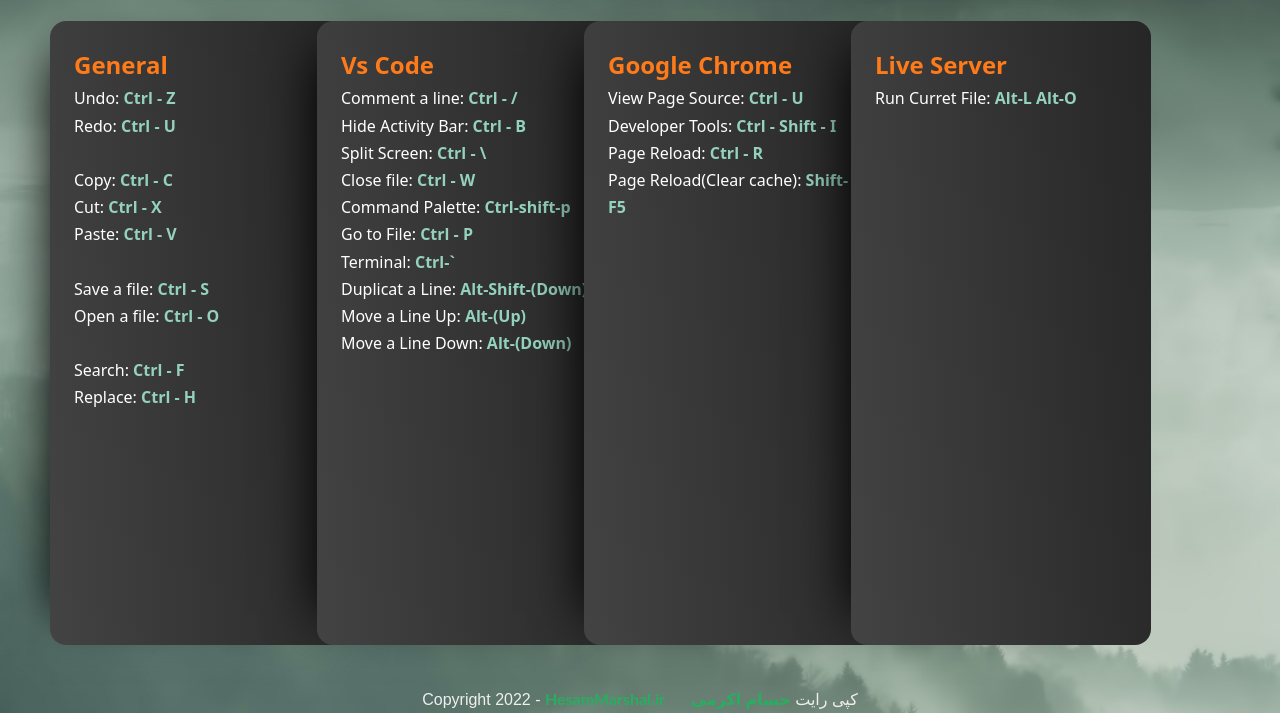
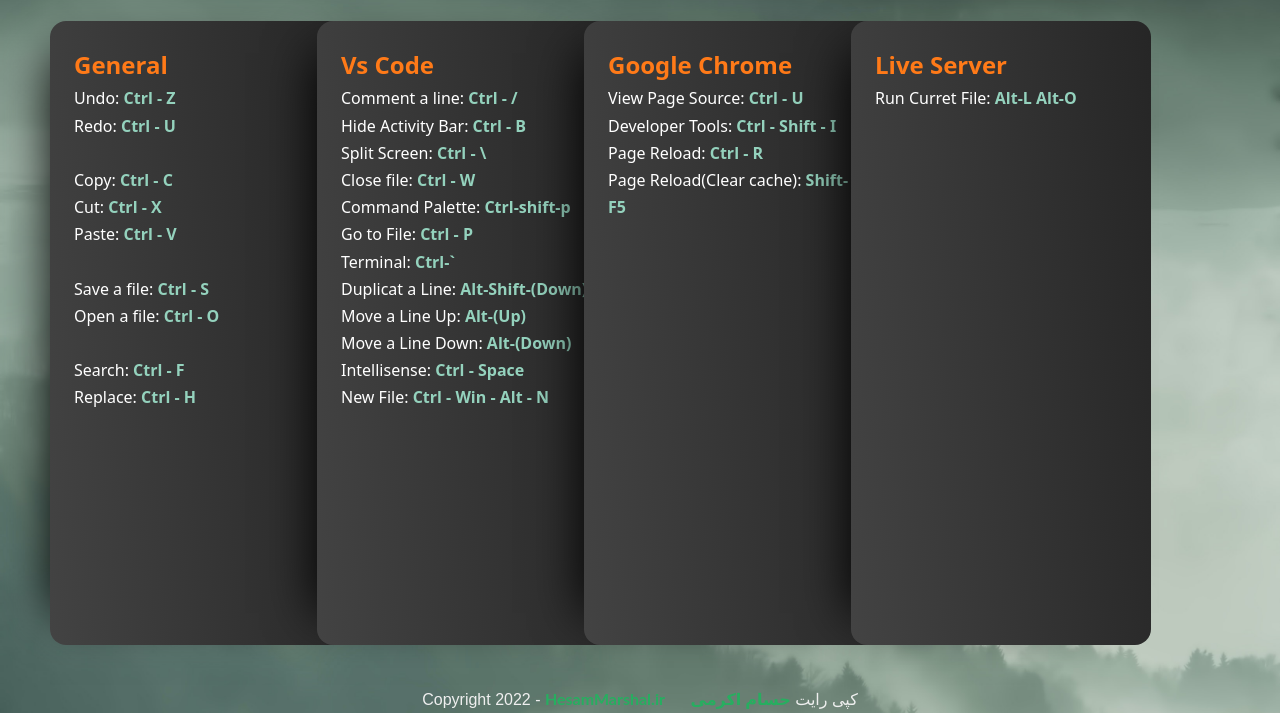
Before and after one commit to HesamMarshal/javascript_tutorial, a plain HTML site: page shortcuts.html in a window 1280 px wide. Shown: the part 87-800 px from the top of the page. Drawn offline with Linux system fonts and the light colour scheme.

Commit message:
add two shortcuts to vscode card

```diff
--- a/shortcuts.html
+++ b/shortcuts.html
@@ -4,6 +4,7 @@
 <head>
     <meta charset="UTF-8">
     <meta http-equiv="X-UA-Compatible" content="IE=edge">
+    <meta name="author" content="Hesam Akrami">
     <meta name="viewport" content="width=device-width, initial-scale=1.0">
     <link rel="stylesheet" href="./css/styles.css">
     <!-- Favicon -->
@@ -58,6 +59,8 @@
                 <li>Duplicat a Line: <span>Alt-Shift-(Down)</span></li>
                 <li>Move a Line Up: <span>Alt-(Up)</span></li>
                 <li>Move a Line Down: <span>Alt-(Down)</span></li>
+                <li>Intellisense: <span>Ctrl - Space</span></li>
+                <li>New File: <span>Ctrl - Win - Alt - N</span></li>
             </ul>
         </div>
         <div class="mini-card module">
```
